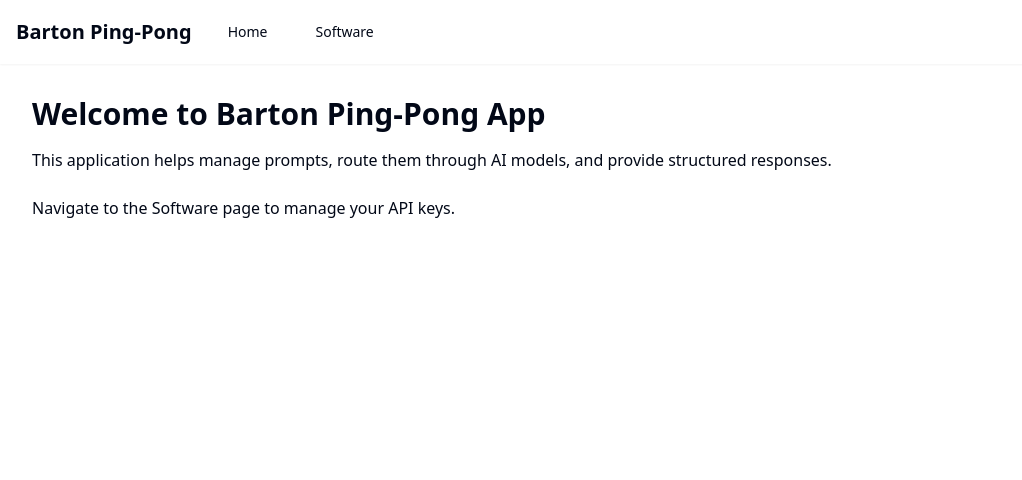
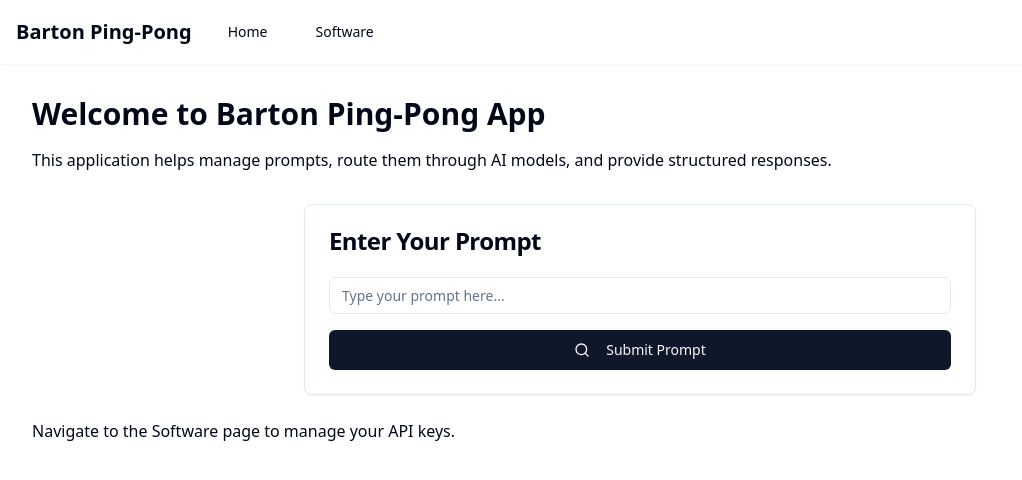
Before and after one commit to djb258/ping-pong-prompt, a React (Vite) app: page / in a window 1280 px wide. Shown: the top 480 px of the page, without its empty margins (0-1022 px from the left). Built offline with nearby package versions, Linux system fonts and the light colour scheme.

Commit message:
Fix: Homepage input
Fixes the homepage input.

```diff
--- a/src/pages/Index.tsx
+++ b/src/pages/Index.tsx
@@ -1,8 +1,28 @@
 
-import React from "react";
+import React, { useState } from "react";
 import Navbar from "@/components/Navbar";
+import { Input } from "@/components/ui/input";
+import { Button } from "@/components/ui/button";
+import { Card, CardContent, CardHeader, CardTitle } from "@/components/ui/card";
+import { toast } from "sonner";
+import { Search } from "lucide-react";
 
 const Index = () => {
+  const [prompt, setPrompt] = useState("");
+
+  const handleSubmitPrompt = (e: React.FormEvent) => {
+    e.preventDefault();
+
+    if (!prompt.trim()) {
+      toast.error("Please enter a prompt first");
+      return;
+    }
+
+    // Handle prompt submission - for now just show a toast
+    toast.success("Prompt submitted: " + prompt);
+    console.log("Prompt submitted:", prompt);
+  };
+
   return (
     <div className="min-h-screen">
       <Navbar />
@@ -11,6 +31,29 @@ const Index = () => {
         <p className="mt-4">
           This application helps manage prompts, route them through AI models, and provide structured responses.
         </p>
+
+        <Card className="mt-8 max-w-2xl mx-auto">
+          <CardHeader>
+            <CardTitle>Enter Your Prompt</CardTitle>
+          </CardHeader>
+          <CardContent>
+            <form onSubmit={handleSubmitPrompt} className="space-y-4">
+              <div className="flex flex-col space-y-2">
+                <Input
+                  placeholder="Type your prompt here..."
+                  value={prompt}
+                  onChange={(e) => setPrompt(e.target.value)}
+                  className="flex-1"
+                />
+              </div>
+              <Button type="submit" className="w-full">
+                <Search className="mr-2 h-4 w-4" />
+                Submit Prompt
+              </Button>
+            </form>
+          </CardContent>
+        </Card>
+
         <div className="mt-6">
           <p>Navigate to the Software page to manage your API keys.</p>
         </div>
```
